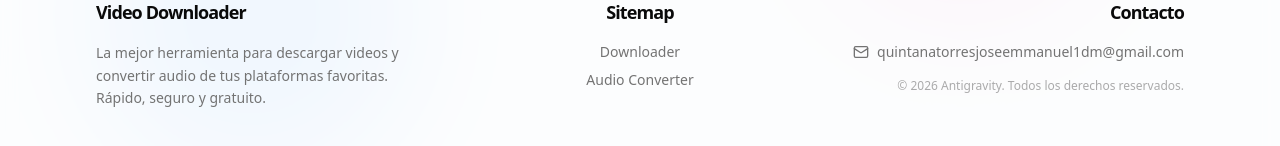
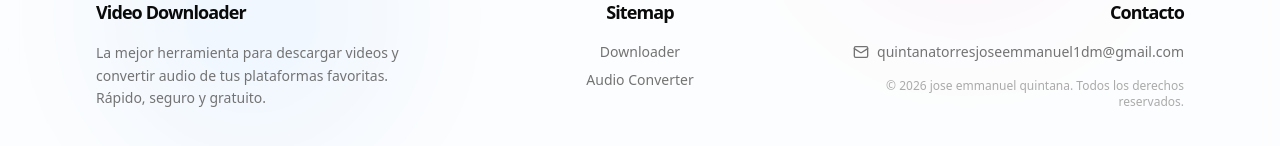
Before and after one commit to emmanuelquintana/my-downloader, a Next.js app: page / in a window 1280 px wide. Shown: the part 626-772 px from the top of the page. Built offline with nearby package versions, Linux system fonts and the light colour scheme; no server answers.

Commit message:
feat: add SiteFooter component including sitemap navigation and contact information.

```diff
--- a/src/components/site-footer.tsx
+++ b/src/components/site-footer.tsx
@@ -50,7 +50,7 @@
                                 quintanatorresjoseemmanuel1dm@gmail.com
                             </a>
                             <p className="text-xs text-muted-foreground/60 pt-2">
-                                &copy; {new Date().getFullYear()} Antigravity. Todos los derechos reservados.
+                                &copy; {new Date().getFullYear()} jose emmanuel quintana. Todos los derechos reservados.
                             </p>
                         </div>
                     </div>
```
